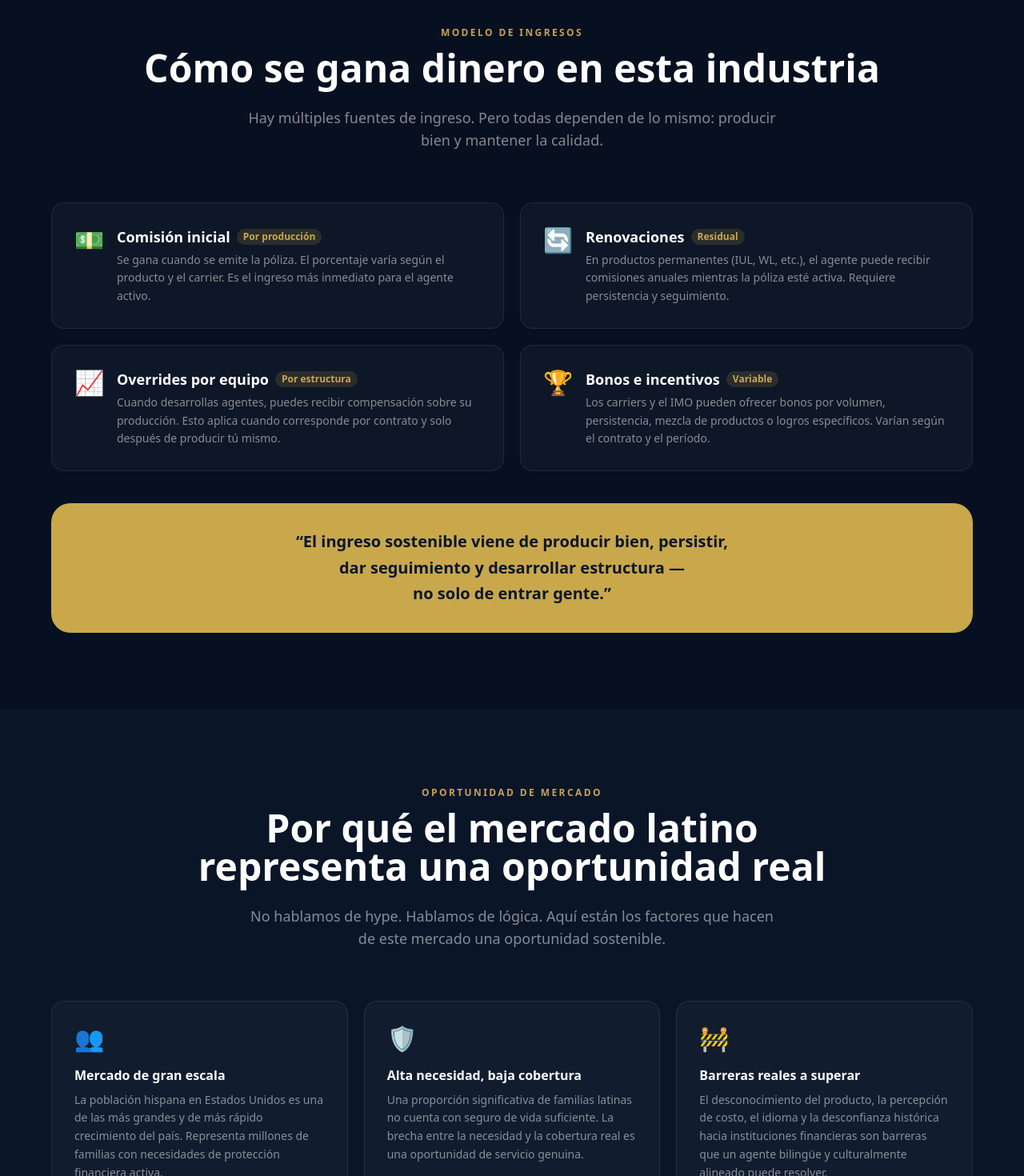
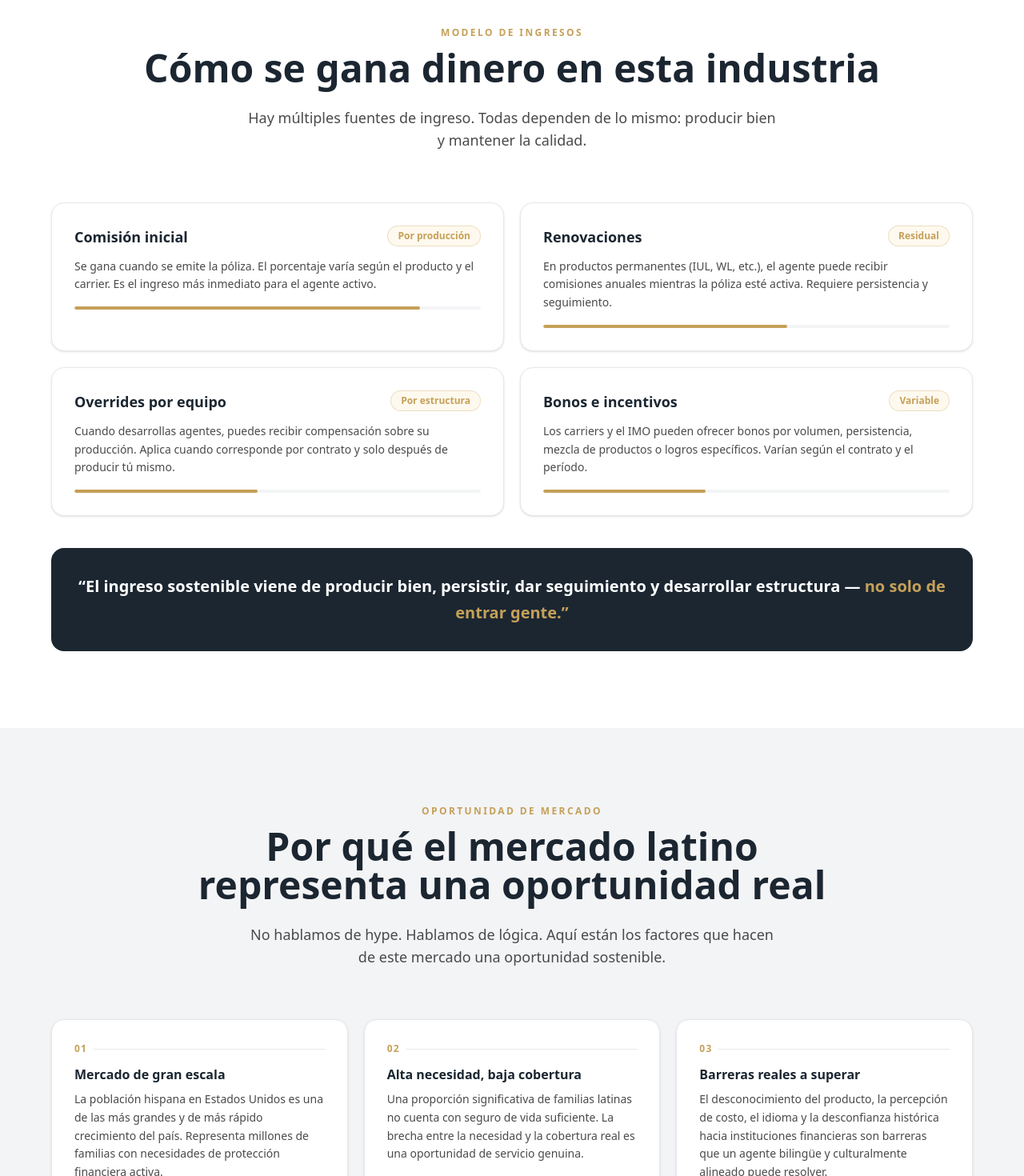
Before and after one commit to bryatomixx/lpfg-academy, a Next.js app: page / in a window 1280 px wide. Shown: the part 5400-6870 px from the top of the page at 80% size. Built offline with nearby package versions, Linux system fonts and the light colour scheme; a web font is replaced by a local one.

Commit message:
feat: income model and latino market sections redesigned

```diff
--- a/components/sections/S06HowToEarn.tsx
+++ b/components/sections/S06HowToEarn.tsx
@@ -3,43 +3,43 @@ import SectionLabel from '@/components/ui/SectionLabel'
 
 const incomeTypes = [
   {
-    icon: '💵',
     title: 'Comisión inicial',
     desc: 'Se gana cuando se emite la póliza. El porcentaje varía según el producto y el carrier. Es el ingreso más inmediato para el agente activo.',
     tag: 'Por producción',
+    bar: 85,
   },
   {
-    icon: '🔄',
     title: 'Renovaciones',
     desc: 'En productos permanentes (IUL, WL, etc.), el agente puede recibir comisiones anuales mientras la póliza esté activa. Requiere persistencia y seguimiento.',
     tag: 'Residual',
+    bar: 60,
   },
   {
-    icon: '📈',
     title: 'Overrides por equipo',
-    desc: 'Cuando desarrollas agentes, puedes recibir compensación sobre su producción. Esto aplica cuando corresponde por contrato y solo después de producir tú mismo.',
+    desc: 'Cuando desarrollas agentes, puedes recibir compensación sobre su producción. Aplica cuando corresponde por contrato y solo después de producir tú mismo.',
     tag: 'Por estructura',
+    bar: 45,
   },
   {
-    icon: '🏆',
     title: 'Bonos e incentivos',
     desc: 'Los carriers y el IMO pueden ofrecer bonos por volumen, persistencia, mezcla de productos o logros específicos. Varían según el contrato y el período.',
     tag: 'Variable',
+    bar: 40,
   },
 ]
 
 export default function S06HowToEarn() {
   return (
-    <section id="ingresos" className="bg-[#071020] py-24 px-6">
+    <section id="ingresos" className="bg-white py-24 px-6">
       <div className="max-w-6xl mx-auto">
         <AnimatedSection>
           <div className="text-center mb-16">
             <SectionLabel>Modelo de ingresos</SectionLabel>
-            <h2 className="text-4xl md:text-5xl font-bold text-white mb-6">
+            <h2 className="text-4xl md:text-5xl font-bold text-[#1B2631] mb-6">
               Cómo se gana dinero en esta industria
             </h2>
-            <p className="text-white/50 text-lg max-w-2xl mx-auto">
-              Hay múltiples fuentes de ingreso. Pero todas dependen de lo mismo: producir bien y mantener la calidad.
+            <p className="text-[#4A4A4A] text-lg max-w-2xl mx-auto">
+              Hay múltiples fuentes de ingreso. Todas dependen de lo mismo: producir bien y mantener la calidad.
             </p>
           </div>
         </AnimatedSection>
@@ -47,16 +47,16 @@ export default function S06HowToEarn() {
         <div className="grid grid-cols-1 md:grid-cols-2 gap-5 mb-10">
           {incomeTypes.map((item) => (
             <AnimatedSection key={item.title}>
-              <div className="bg-white/3 border border-white/8 rounded-2xl p-7 hover:border-[#C9A84C]/25 hover:bg-[#C9A84C]/5 transition-all duration-300 h-full">
-                <div className="flex items-start gap-4">
-                  <span className="text-3xl flex-shrink-0">{item.icon}</span>
-                  <div>
-                    <div className="flex items-center gap-2 mb-1">
-                      <h3 className="text-white font-bold text-lg">{item.title}</h3>
-                      <span className="text-xs bg-[#C9A84C]/15 text-[#C9A84C] px-2 py-0.5 rounded-full font-semibold">{item.tag}</span>
-                    </div>
-                    <p className="text-white/50 text-sm leading-relaxed">{item.desc}</p>
-                  </div>
+              <div className="bg-white border border-[#E5E7EB] rounded-2xl p-7 hover:shadow-md transition-all duration-300 h-full shadow-sm">
+                <div className="flex items-start justify-between gap-4 mb-3">
+                  <h3 className="text-[#1B2631] font-bold text-lg">{item.title}</h3>
+                  <span className="text-xs bg-[#FEF9EE] text-[#C5A059] border border-[#C5A059]/30 px-3 py-1 rounded-full font-semibold flex-shrink-0">
+                    {item.tag}
+                  </span>
+                </div>
+                <p className="text-[#4A4A4A] text-sm leading-relaxed mb-4">{item.desc}</p>
+                <div className="h-1 rounded-full bg-[#F3F4F6] overflow-hidden">
+                  <div className="h-full bg-[#C5A059] rounded-full" style={{ width: `${item.bar}%` }} />
                 </div>
               </div>
             </AnimatedSection>
@@ -64,11 +64,10 @@ export default function S06HowToEarn() {
         </div>
 
         <AnimatedSection>
-          <div className="bg-[#C9A84C] rounded-3xl p-8 text-center">
-            <p className="text-[#0A1628] font-bold text-lg md:text-xl leading-relaxed">
-              &ldquo;El ingreso sostenible viene de producir bien, persistir,<br className="hidden md:block" />
-              dar seguimiento y desarrollar estructura —<br className="hidden md:block" />
-              <strong>no solo de entrar gente.</strong>&rdquo;
+          <div className="bg-[#1B2631] rounded-2xl p-8 text-center">
+            <p className="text-white font-bold text-lg md:text-xl leading-relaxed">
+              &ldquo;El ingreso sostenible viene de producir bien, persistir, dar seguimiento y desarrollar estructura —{' '}
+              <span className="text-[#C5A059]">no solo de entrar gente.&rdquo;</span>
             </p>
           </div>
         </AnimatedSection>
--- a/components/sections/S07LatinoMarket.tsx
+++ b/components/sections/S07LatinoMarket.tsx
@@ -3,32 +3,26 @@ import SectionLabel from '@/components/ui/SectionLabel'
 
 const points = [
   {
-    icon: '👥',
     title: 'Mercado de gran escala',
     desc: 'La población hispana en Estados Unidos es una de las más grandes y de más rápido crecimiento del país. Representa millones de familias con necesidades de protección financiera activa.',
   },
   {
-    icon: '🛡️',
     title: 'Alta necesidad, baja cobertura',
     desc: 'Una proporción significativa de familias latinas no cuenta con seguro de vida suficiente. La brecha entre la necesidad y la cobertura real es una oportunidad de servicio genuina.',
   },
   {
-    icon: '🚧',
     title: 'Barreras reales a superar',
     desc: 'El desconocimiento del producto, la percepción de costo, el idioma y la desconfianza histórica hacia instituciones financieras son barreras que un agente bilingüe y culturalmente alineado puede resolver.',
   },
   {
-    icon: '💬',
     title: 'La conexión cultural importa',
     desc: 'Las decisiones financieras se basan en confianza. Un agente que comparte idioma, cultura y valores tiene una ventaja real a la hora de educar y cerrar.',
   },
   {
-    icon: '📱',
     title: 'Fuerza de redes y contenido',
     desc: 'El mercado latino tiene una presencia digital activa. El contenido educativo, los testimonios en español y la presencia en redes sociales son herramientas de prospección de alto impacto.',
   },
   {
-    icon: '🌎',
     title: 'Puerto Rico + USA',
     desc: 'El ecosistema LPFG powered by NBG Latino opera en ambos mercados, lo que amplía las posibilidades de crecimiento para agentes con conexiones en la isla y el continente.',
   },
@@ -36,36 +30,41 @@ const points = [
 
 export default function S07LatinoMarket() {
   return (
-    <section id="mercado" className="bg-[#0A1628] py-24 px-6">
+    <section id="mercado" className="bg-[#F3F4F6] py-24 px-6">
       <div className="max-w-6xl mx-auto">
         <AnimatedSection>
           <div className="text-center mb-16">
             <SectionLabel>Oportunidad de mercado</SectionLabel>
-            <h2 className="text-4xl md:text-5xl font-bold text-white mb-6">
+            <h2 className="text-4xl md:text-5xl font-bold text-[#1B2631] mb-6">
               Por qué el mercado latino<br />representa una oportunidad real
             </h2>
-            <p className="text-white/50 text-lg max-w-2xl mx-auto">
+            <p className="text-[#4A4A4A] text-lg max-w-2xl mx-auto">
               No hablamos de hype. Hablamos de lógica. Aquí están los factores que hacen de este mercado una oportunidad sostenible.
             </p>
           </div>
         </AnimatedSection>
 
         <div className="grid grid-cols-1 md:grid-cols-2 lg:grid-cols-3 gap-5">
-          {points.map((p) => (
+          {points.map((p, i) => (
             <AnimatedSection key={p.title}>
-              <div className="bg-white/3 border border-white/8 rounded-2xl p-7 hover:border-[#C9A84C]/25 hover:bg-[#C9A84C]/4 transition-all duration-300 h-full">
-                <span className="text-3xl block mb-4">{p.icon}</span>
-                <h3 className="text-white font-bold text-base mb-2">{p.title}</h3>
-                <p className="text-white/50 text-sm leading-relaxed">{p.desc}</p>
+              <div className="bg-white border border-[#E5E7EB] rounded-2xl p-7 hover:shadow-md transition-all duration-300 h-full shadow-sm">
+                <div className="flex items-center gap-2 mb-3">
+                  <span className="text-[#C5A059] font-bold text-xs tracking-widest">
+                    {String(i + 1).padStart(2, '0')}
+                  </span>
+                  <div className="h-px flex-1 bg-[#E5E7EB]" />
+                </div>
+                <h3 className="text-[#1B2631] font-bold text-base mb-2">{p.title}</h3>
+                <p className="text-[#4A4A4A] text-sm leading-relaxed">{p.desc}</p>
               </div>
             </AnimatedSection>
           ))}
         </div>
 
         <AnimatedSection>
-          <div className="mt-10 bg-[#C9A84C]/8 border border-[#C9A84C]/20 rounded-3xl p-8 text-center">
-            <p className="text-white/60 text-sm max-w-3xl mx-auto leading-relaxed">
-              <strong className="text-[#C9A84C]">Nota:</strong> Los datos de mercado varían según la fuente y el período de medición. Los puntos anteriores reflejan tendencias generales observadas en el sector. Para cifras actualizadas, consulta estudios de LIMRA, el Censo de EE.UU. u organizaciones del sector financiero.
+          <div className="mt-10 bg-white border border-[#E5E7EB] rounded-2xl p-6 shadow-sm">
+            <p className="text-[#4A4A4A] text-sm leading-relaxed max-w-3xl mx-auto text-center">
+              <strong className="text-[#1B2631]">Nota:</strong> Los datos de mercado varían según la fuente y el período de medición. Los puntos anteriores reflejan tendencias generales observadas en el sector. Para cifras actualizadas, consulta estudios de LIMRA, el Censo de EE.UU. u organizaciones del sector financiero.
             </p>
           </div>
         </AnimatedSection>
```
